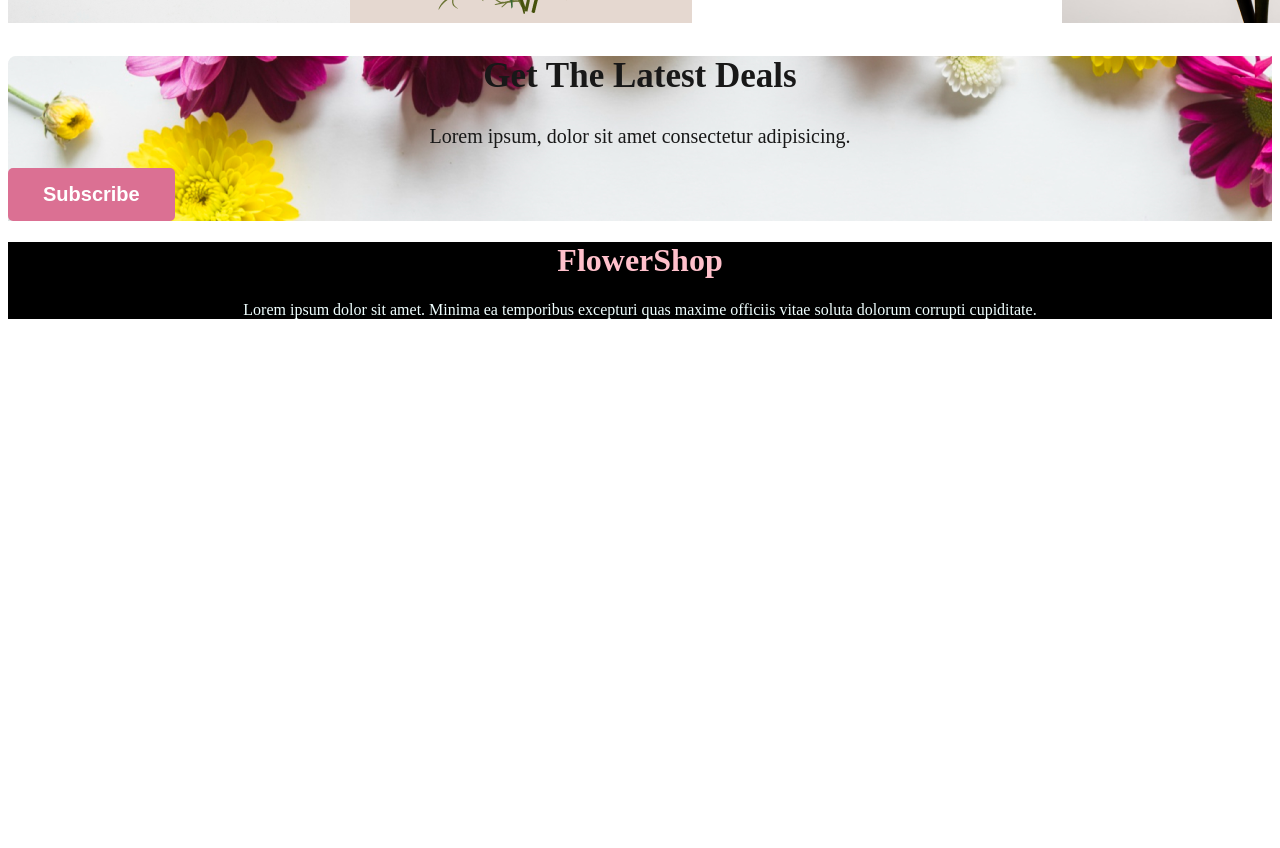
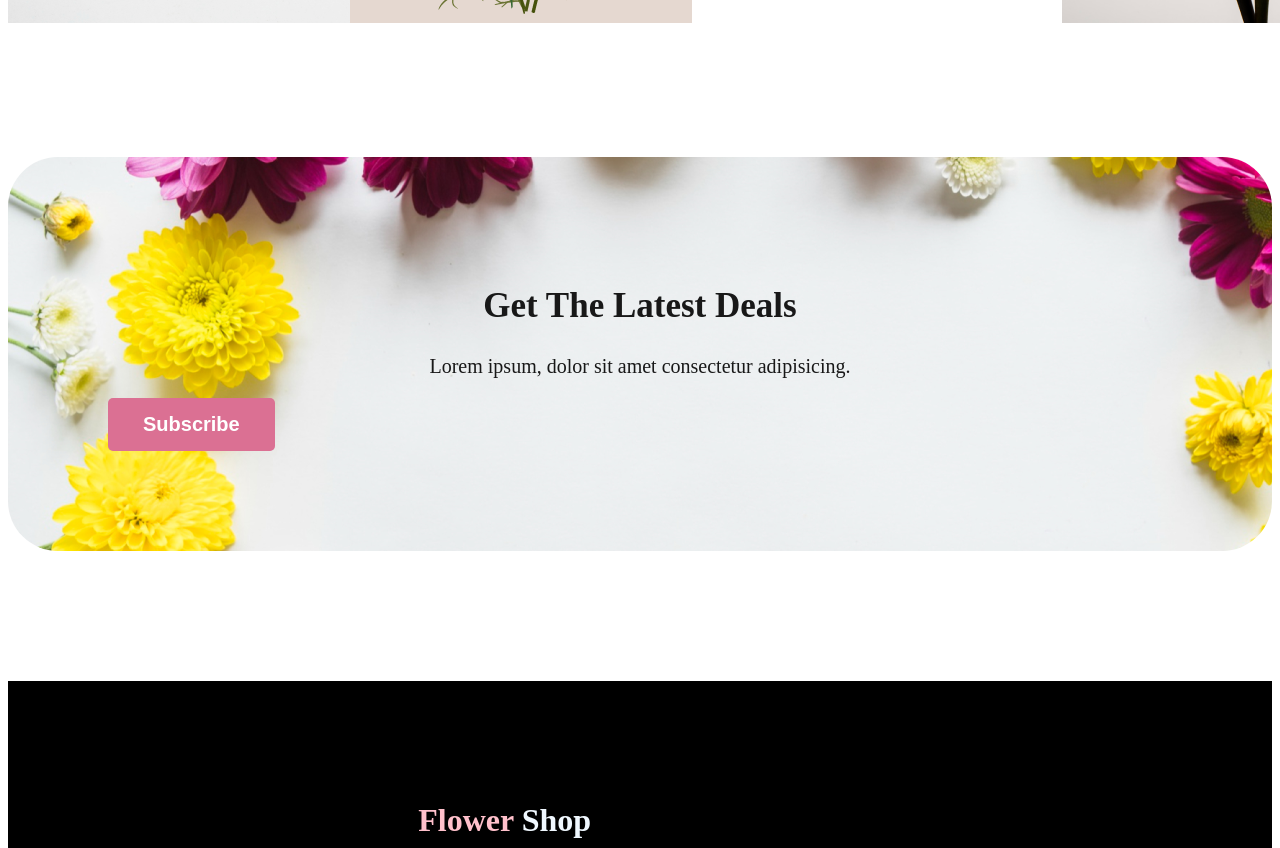
Before and after one commit to Masud906/Assignment1-1, a plain HTML site: page index.html in a window 1280 px wide. Shown: the part 1952-2800 px from the top of the page. Before the commit the page ends 2287 px from the top, so only its background shows below. Drawn offline with Linux system fonts and the light colour scheme.

Commit message:
final push

```diff
--- a/Styles/styles.css
+++ b/Styles/styles.css
@@ -26,7 +26,7 @@ button {
 .about {
     padding: 10px;
     display: flex;
-    background-color: burlywood;
+    background-color: pink;
     border-radius: 10px;
     margin: 130px 0;
 }
@@ -53,6 +53,10 @@ main {
 
 .rana {
     background-image: url("../Images/Rectangle\ 9.png");
+    margin: 130px 0;
+    padding: 100px;
+    border-radius: 50px;
+
 }
 
 .section-le {
@@ -64,6 +68,10 @@ main {
 
 .footer-title {
     background-color: black;
+    display: flex;
+    border-radius: 0px;
+    margin: 30px 0;
+    padding: 100px;
 }
 
 .ftt {
@@ -76,3 +84,7 @@ main {
     text-align: center;
     font-weight: 15;
 }
+
+.aaa {
+    color: aliceblue;
+}
--- a/index.html
+++ b/index.html
@@ -61,7 +61,7 @@
     </main>
     <footer class="footer-title">
         <div>
-            <h1 class="ftt">FlowerShop</h1>
+            <h1 class="ftt">Flower <span class="aaa">Shop</span></h1>
             <p class="whit">Lorem ipsum dolor sit amet. Minima ea temporibus excepturi quas
                 maxime
                 officiis vitae soluta dolorum corrupti cupiditate.</p>
```
